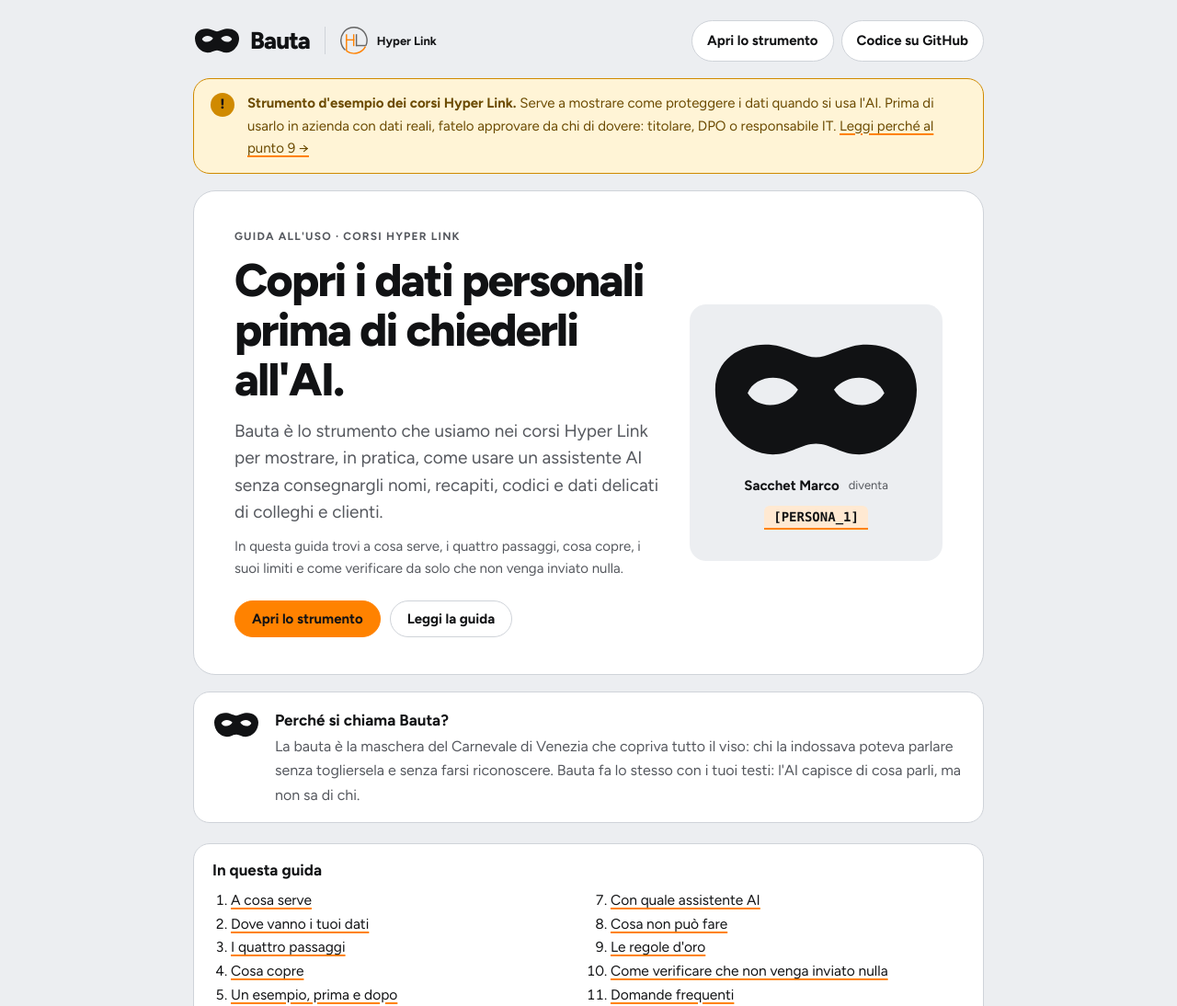
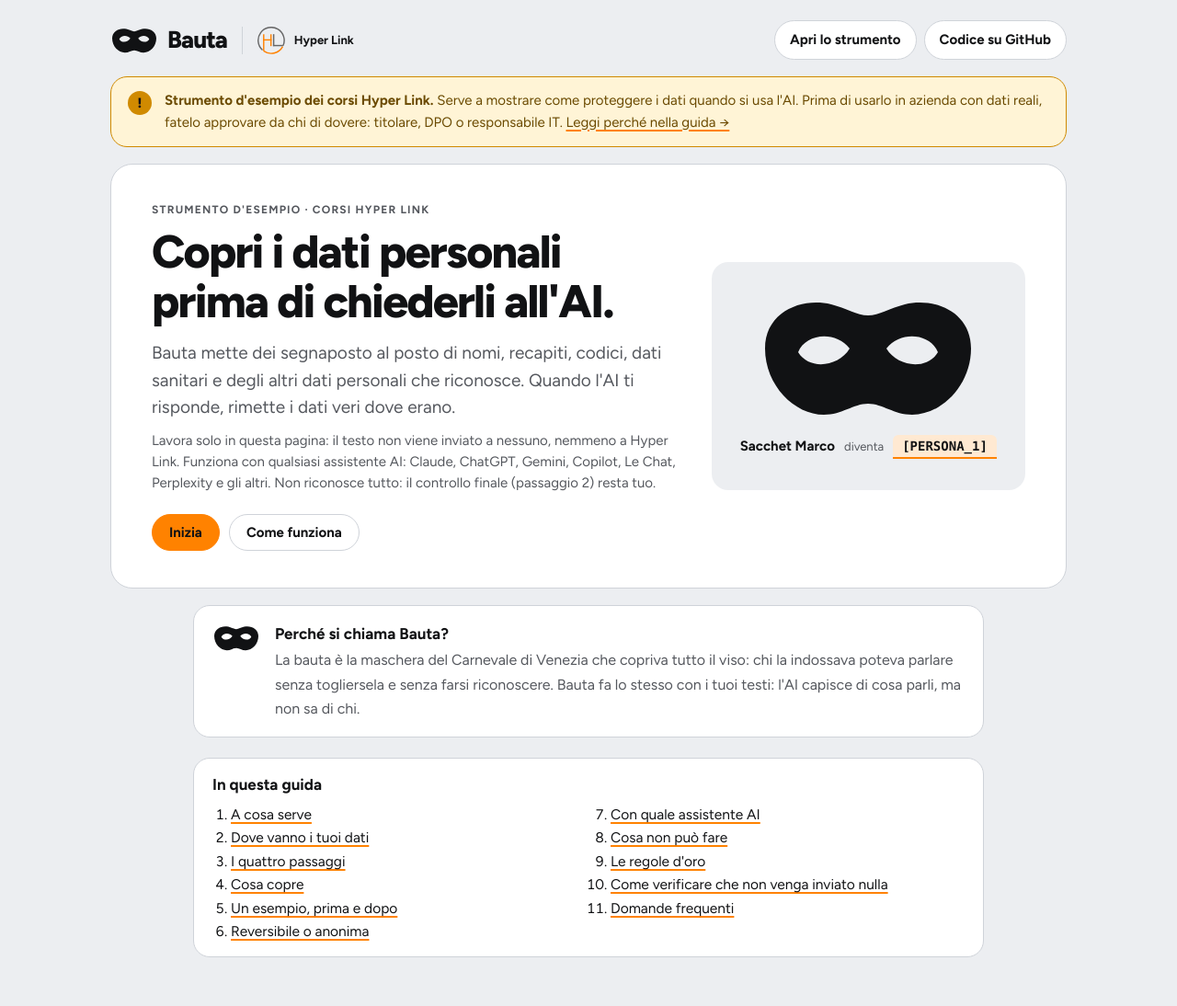
Before and after one commit to sacchethlink/bauta, a plain HTML site: page guida.html in a window 1280 px wide. Shown: the top 1094 px of the page at 92% size. Drawn offline with Linux system fonts and the light colour scheme.

Commit message:
Guida: banner identico a quello dello strumento
Co-Authored-By: Claude Opus 5.5 <noreply@anthropic.com>
Claude-Session: https://claude.ai/code/session_014MM1arW2Uwt4FmuhGfqpcq

```diff
--- a/guida.html
+++ b/guida.html
@@ -71,6 +71,7 @@ nav.links a{font-size:15px;font-weight:700;text-decoration:none;padding:9px 16px
 nav.links a:hover{box-shadow:0 6px 16px #0000001f}
 button,.btn{appearance:none;border:1px solid var(--line);background:var(--card);color:var(--ink);border-radius:999px;padding:10px 18px;font:700 15px/1.2 "Figtree",system-ui,sans-serif;cursor:pointer;display:inline-flex;align-items:center;gap:6px;text-decoration:none}
 button:hover,.btn:hover{box-shadow:0 6px 16px #0000001f}
+.wrap.top-wide{max-width:1080px;padding-bottom:0;line-height:1.55}
 .toc{background:var(--card);border:1px solid var(--line);border-radius:var(--radius);padding:14px 20px;box-shadow:var(--shadow)}
 .toc ol{margin:6px 0 0;padding-left:20px;columns:2;column-gap:28px;font-size:15.5px}
 @media (max-width:640px){.toc ol{columns:1}}
@@ -120,7 +121,7 @@ svg text{font-family:"Figtree",system-ui,-apple-system,"Segoe UI",Roboto,Arial,s
 </style>
 </head>
 <body>
-<div class="wrap">
+<div class="wrap top-wide">
 <header class="top">
   <div class="logos">
     <span class="bauta"><svg viewBox="2 11 60 35" aria-hidden="true"><path fill="currentColor" fill-rule="evenodd" d="M4 26c0-10 10-14 18-12 4 1 7 3 10 3s6-2 10-3c8-2 18 2 18 12s-8 18-16 18c-5 0-8-3-12-3s-7 3-12 3C12 44 4 36 4 26ZM13 27c2-5 10-6 14-1-3 5-11 6-14 1ZM51 27c-2-5-10-6-14-1 3 5 11 6 14 1Z"/></svg><span>Bauta</span></span>
@@ -135,18 +136,18 @@ svg text{font-family:"Figtree",system-ui,-apple-system,"Segoe UI",Roboto,Arial,s
 
 <div class="notice" role="note">
   <span class="ico" aria-hidden="true">!</span>
-  <p><b>Strumento d'esempio dei corsi Hyper Link.</b> Serve a mostrare come proteggere i dati quando si usa l'AI. Prima di usarlo in azienda con dati reali, fatelo approvare da chi di dovere: titolare, DPO o responsabile IT. <a href="#regole">Leggi perché al punto 9 →</a></p>
+  <p><b>Strumento d'esempio dei corsi Hyper Link.</b> Serve a mostrare come proteggere i dati quando si usa l'AI. Prima di usarlo in azienda con dati reali, fatelo approvare da chi di dovere: titolare, DPO o responsabile IT. <a href="#regole">Leggi perché nella guida →</a></p>
 </div>
 
 <section class="hero">
   <div class="hero-txt">
-    <p class="eyebrow">Guida all'uso · corsi Hyper Link</p>
+    <p class="eyebrow">Strumento d'esempio · corsi Hyper Link</p>
     <h1>Copri i dati personali prima di chiederli all'AI.</h1>
-    <p class="lead">Bauta è lo strumento che usiamo nei corsi Hyper Link per mostrare, in pratica, come usare un assistente AI senza consegnargli nomi, recapiti, codici e dati delicati di colleghi e clienti.</p>
-    <p class="sub">In questa guida trovi a cosa serve, i quattro passaggi, cosa copre, i suoi limiti e come verificare da solo che non venga inviato nulla.</p>
+    <p class="lead">Bauta mette dei segnaposto al posto di nomi, recapiti, codici, dati sanitari e degli altri dati personali che riconosce. Quando l'AI ti risponde, rimette i dati veri dove erano.</p>
+    <p class="sub">Lavora solo in questa pagina: il testo non viene inviato a nessuno, nemmeno a Hyper Link. Funziona con qualsiasi assistente AI: Claude, ChatGPT, Gemini, Copilot, Le Chat, Perplexity e gli altri. Non riconosce tutto: il controllo finale (passaggio 2) resta tuo.</p>
     <div class="hero-cta">
-      <a class="btn primary" href="index.html">Apri lo strumento</a>
-      <a class="btn" href="#perche">Leggi la guida</a>
+      <a class="btn primary" href="index.html#s1">Inizia</a>
+      <a class="btn" href="#perche">Come funziona</a>
     </div>
   </div>
   <div class="hero-art" aria-hidden="true">
@@ -154,6 +155,8 @@ svg text{font-family:"Figtree",system-ui,-apple-system,"Segoe UI",Roboto,Arial,s
     <div class="demo"><span class="orig">Sacchet Marco</span><span class="arr">diventa</span><code>[PERSONA_1]</code></div>
   </div>
 </section>
+</div>
+<div class="wrap">
 
 <div class="why"><svg viewBox="2 11 60 35" aria-hidden="true"><path fill="currentColor" fill-rule="evenodd" d="M4 26c0-10 10-14 18-12 4 1 7 3 10 3s6-2 10-3c8-2 18 2 18 12s-8 18-16 18c-5 0-8-3-12-3s-7 3-12 3C12 44 4 36 4 26ZM13 27c2-5 10-6 14-1-3 5-11 6-14 1ZM51 27c-2-5-10-6-14-1 3 5 11 6 14 1Z"/></svg><div><b>Perché si chiama Bauta?</b><p>La bauta è la maschera del Carnevale di Venezia che copriva tutto il viso: chi la indossava poteva parlare senza togliersela e senza farsi riconoscere. Bauta fa lo stesso con i tuoi testi: l'AI capisce di cosa parli, ma non sa di chi.</p></div></div>
 
```
